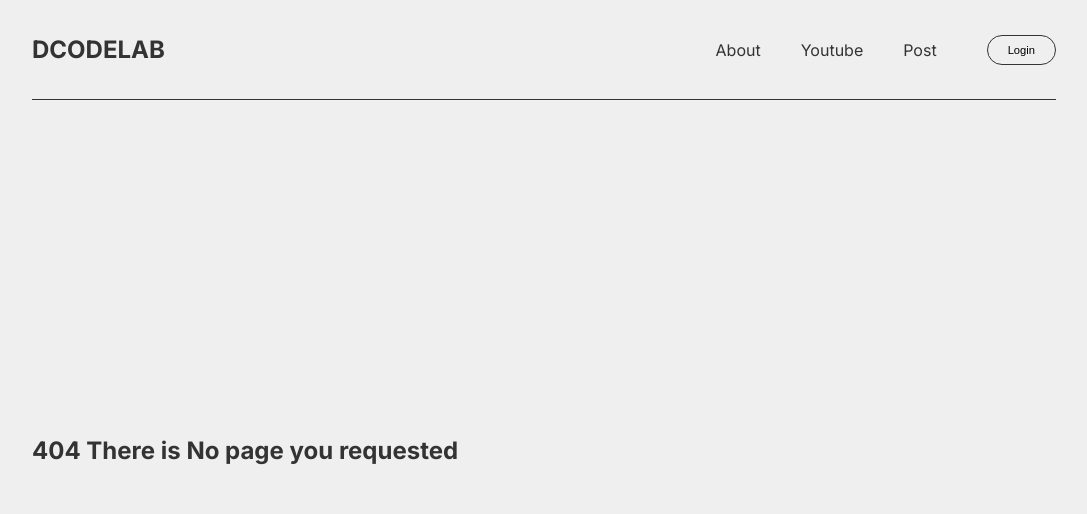
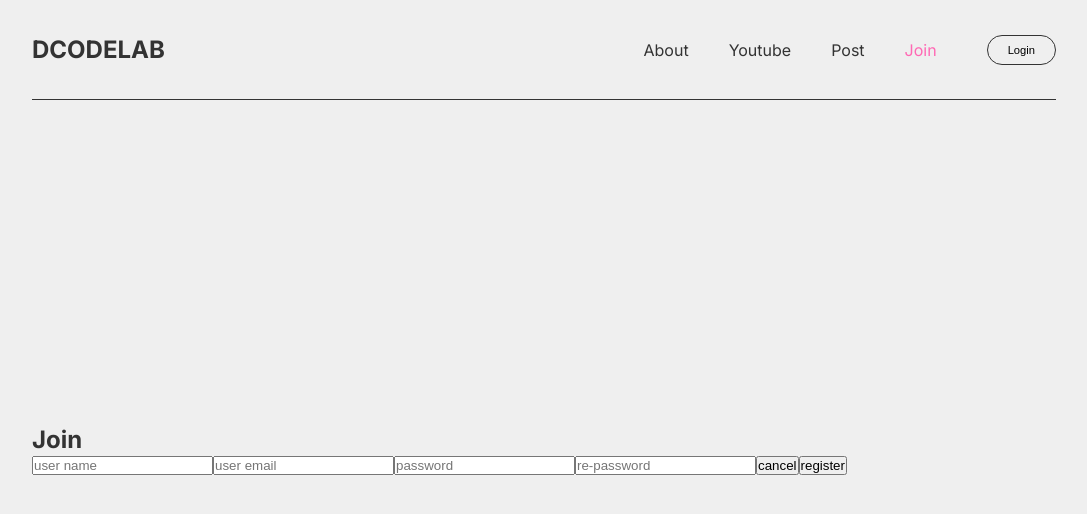
Before and after one commit to zeeeunee/next14, a Next.js app: page /join in a window 1280 px wide. Before the commit this address had no page. Shown: the top 514 px of the page, without its empty margins (96-1183 px from the left). Built offline with nearby package versions, Linux system fonts and the light colour scheme.

Commit message:
회원가입 입력폼을 use clinet방식으로 컴포넌트 분리

```diff
--- /dev/null
+++ b/src/app/(auth)/join/join.module.scss
@@ -0,0 +1,2 @@
+.join {
+}
--- /dev/null
+++ b/src/app/(auth)/join/page.jsx
@@ -0,0 +1,12 @@
+import clsx from 'clsx';
+import styles from './join.module.scss';
+import JoinMembers from '@/app/components/joinMembers/JoinMembers';
+
+export default function Join() {
+	return (
+		<section className={clsx(styles.join)}>
+			<h1>Join</h1>
+			<JoinMembers />
+		</section>
+	);
+}
--- a/src/app/components/header/Header.jsx
+++ b/src/app/components/header/Header.jsx
@@ -13,7 +13,7 @@ export default function Header() {
 				<Link href='/'>DCODELAB</Link>
 			</h1>
 
-			<Navbar textArr={['about', 'youtube', 'post']} />
+			<Navbar textArr={['about', 'youtube', 'post', 'join']} />
 			<BtnLogin session={false} />
 			<BtnMenuToggle />
 		</header>
--- /dev/null
+++ b/src/app/components/joinMembers/JoinMembers.jsx
@@ -0,0 +1,17 @@
+'use client';
+
+import clsx from 'clsx';
+import styles from './joinMembers.module.scss';
+
+export default function JoinMembers() {
+	return (
+		<form className={clsx(styles.joinMembers)}>
+			<input type='text' name='username' placeholder='user name' />
+			<input type='email' name='email' placeholder='user email' />
+			<input type='password' name='password' placeholder='password' />
+			<input type='password' name='repassword' placeholder='re-password' />
+			<input type='reset' value='cancel' />
+			<input type='submit' value='register' />
+		</form>
+	);
+}
--- /dev/null
+++ b/src/app/components/joinMembers/joinMembers.module.scss
@@ -0,0 +1,2 @@
+.joinMembers {
+}
```
